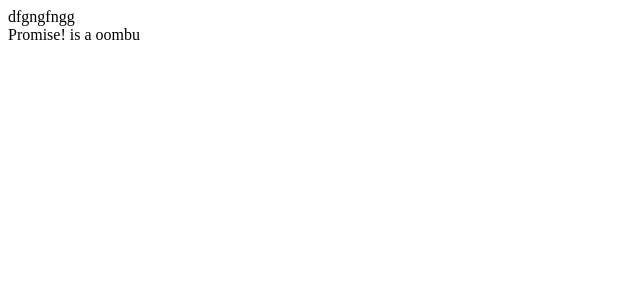
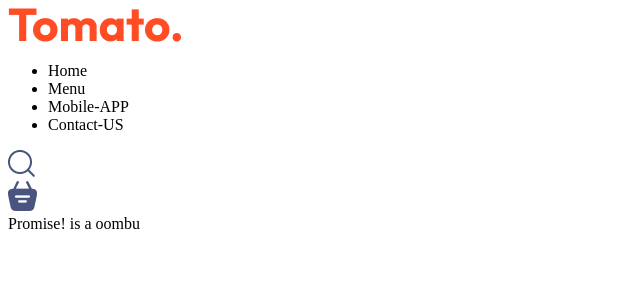
Before and after one commit to santhoshham/sample, a React (Create React App) app: page / in a window 1280 px wide. Shown: the top 300 px of the page, without its empty margins (0-640 px from the left). Built offline with nearby package versions, Linux system fonts and the light colour scheme.

Commit message:
second stage

```diff
--- /dev/null
+++ b/src/Assets/Images.js
@@ -0,0 +1,10 @@
+import icon from './icon.png'
+import logo from './logo.png'
+import basicon from './basicon.png'
+
+ const Images = {
+   icon,
+   logo,
+   basicon
+}
+export default Images;
--- a/src/Components/Navbar.js
+++ b/src/Components/Navbar.js
@@ -1,9 +1,23 @@
 import React from 'react'
 import './Navbar.css'
+import images from '../Assets/Images';
+
  export default function Navbar(){
        return(
         <div className='Logo'>
-        dfgngfngg
+        <img src={images.logo} alt='Screen' className='Logo' />
+        <ul className='navbar-menu'>
+            <li>Home</li>
+            <li>Menu</li>
+            <li>Mobile-APP</li>
+            <li>Contact-US</li>
+         </ul>
+         <div className='navbar-right'>
+            <img src={images.icon} alt='Search icon' />
+            <div className='navbar-search icon'>
+            <img src={images.basicon} alt='Basket icon'/>
+            </div>
+         </div>
     </div>
     );
 }
```
Also changed, not shown: src/Assets/basicon.png (added), src/Assets/icon.png (added).
